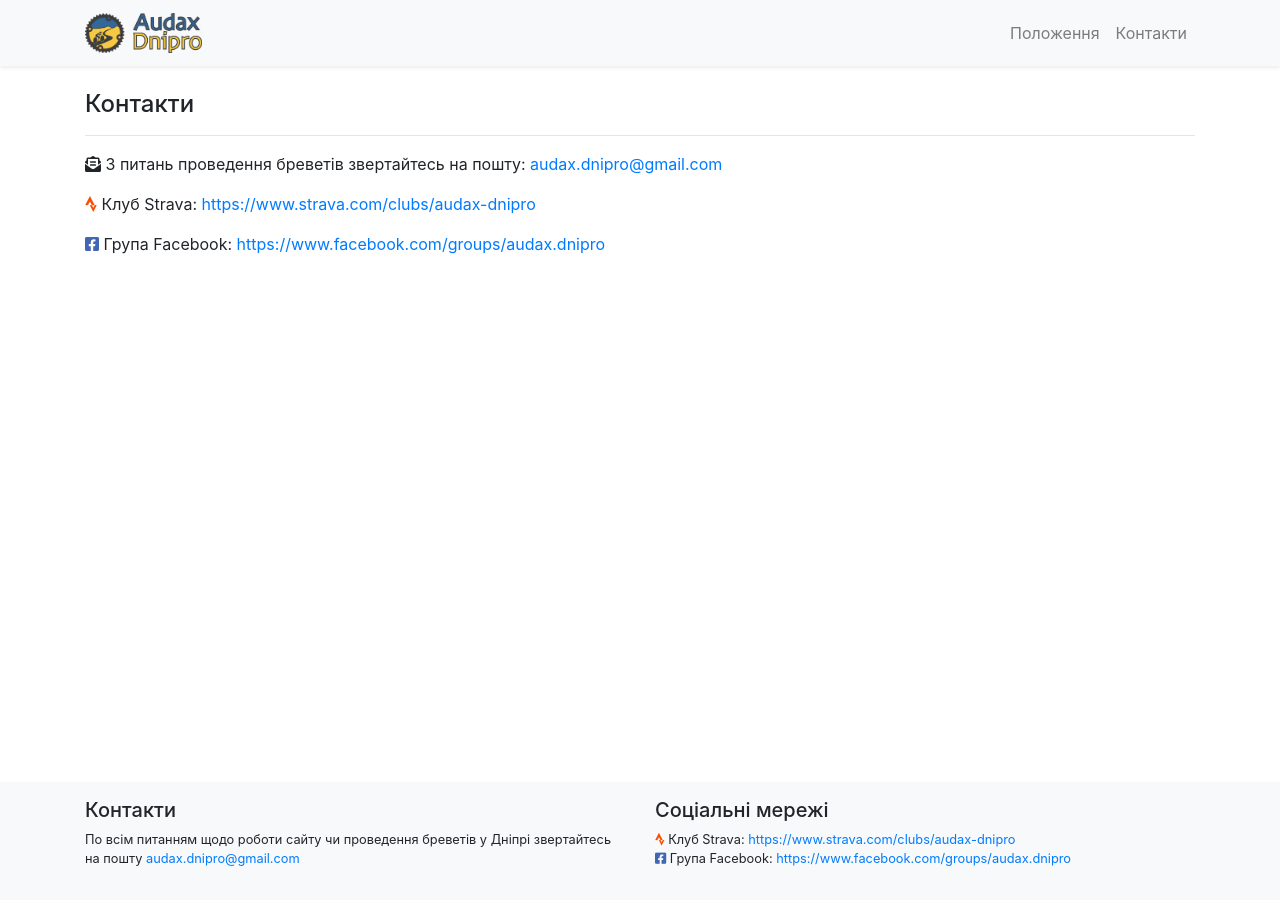
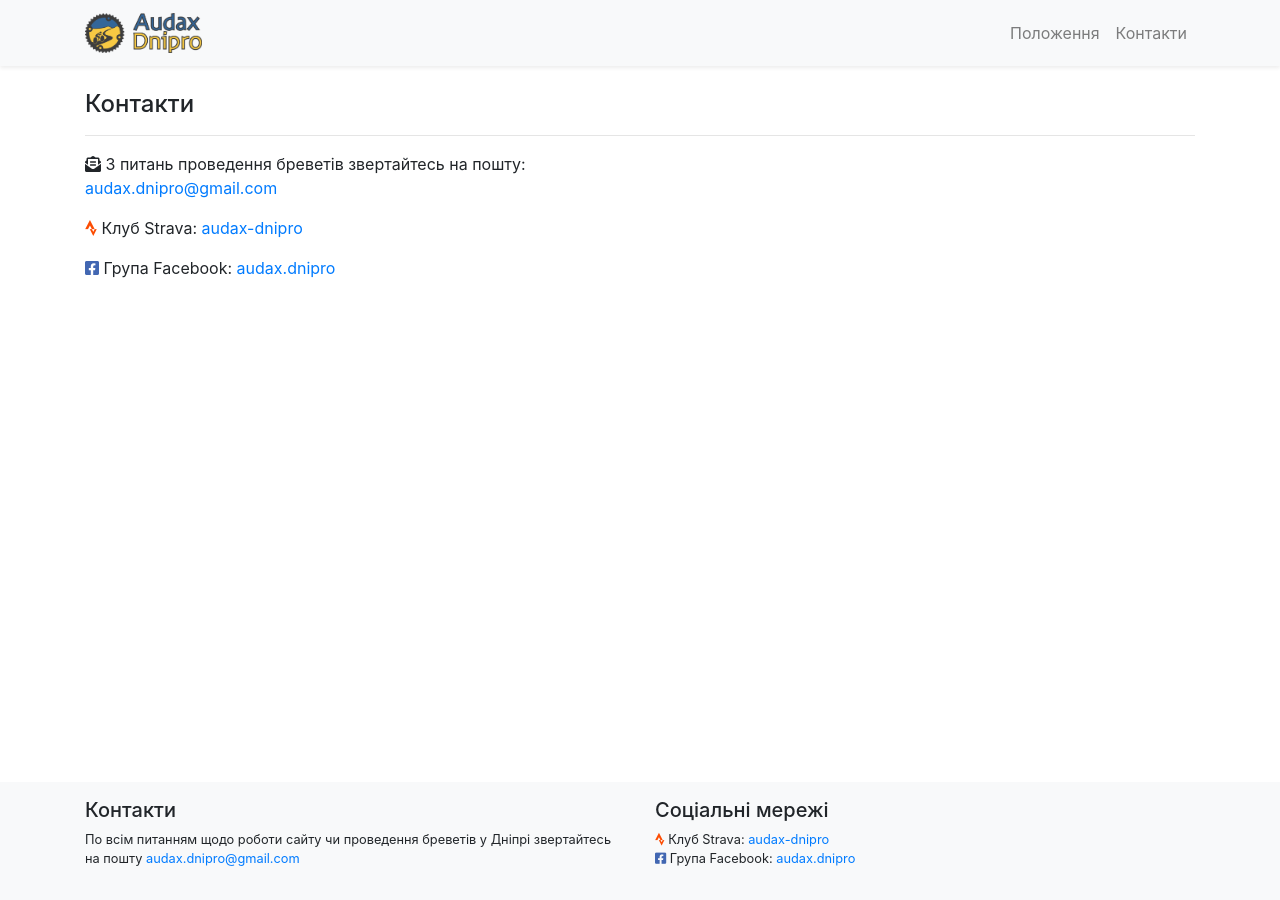
Before and after one commit to s-chizhik/audax.dp.ua, a Jekyll site: the page built from contacts.html, in a window 1280 px wide. Built offline with Jekyll 4.4.1, drawn with Linux system fonts in a browser that asks for light colours; nearby versions of some CDN libraries.

Commit message:
fix footer for mobile, add form template for contacts page

```diff
--- a/_includes/footer.html
+++ b/_includes/footer.html
@@ -2,7 +2,7 @@
     <div class="container">
         <div class="row">
 
-            <div class="col-6">
+            <div class="col-sm-12 col-md-6">
                 <h5>Контакти</h5>
                 <p class="small">
                     По всім питанням щодо роботи сайту чи проведення бреветів у Дніпрі звертайтесь на пошту
@@ -10,19 +10,19 @@
                 </p>
             </div>
 
-            <div class="col-6">
+            <div class="col-sm-12 col-md-6">
                 <h5>Соціальні мережі</h5>
                 <p class="small">
                     <i class="fab fa-strava" style="color: #fc4c02"></i>
                     Клуб Strava:
-                    <a target="_blank" href="https://www.strava.com/clubs/audax-dnipro">https://www.strava.com/clubs/audax-dnipro</a>
+                    <a target="_blank" rel="noopener noreferer" href="https://www.strava.com/clubs/audax-dnipro">audax-dnipro</a>
 
                     <br>
 
 
                     <i class="fab fa-facebook-square" style="color: #4267b2"></i>
                     Група Facebook:
-                    <a target="_blank" href="https://www.facebook.com/groups/audax.dnipro">https://www.facebook.com/groups/audax.dnipro</a>
+                    <a target="_blank" rel="noopener noreferer" href="https://www.facebook.com/groups/audax.dnipro">audax.dnipro</a>
                 </p>
             </div>
 
--- a/contacts.html
+++ b/contacts.html
@@ -3,6 +3,10 @@
 layout: post
 ---
 
+
+<div class="row">
+
+	<div class="col-sm-12 col-md-6">
 		<p>
 			<i class="fas fa-envelope-open-text"></i>
 			З питань проведення бреветiв звертайтесь на пошту:
@@ -13,11 +17,57 @@
 		<p>
 			<i class="fab fa-strava" style="color: #fc4c02"></i>
 			Клуб Strava:
-	<a href="https://www.strava.com/clubs/audax-dnipro">https://www.strava.com/clubs/audax-dnipro</a>
+			<a target="_blank" rel="noopener noreferer" href="https://www.strava.com/clubs/audax-dnipro">audax-dnipro</a>
 		</p>
 
 		<p>
 			<i class="fab fa-facebook-square" style="color: #4267b2"></i>
 			Група Facebook:
-	<a href="https://www.facebook.com/groups/audax.dnipro">https://www.facebook.com/groups/audax.dnipro</a>
+			<a target="_blank" rel="noopener noreferer" href="https://www.facebook.com/groups/audax.dnipro">audax.dnipro</a>
 		</p>
+
+	</div>
+
+<!--
+	<div class="col-sm-12 col-md-6">
+
+		<form action="" target="_self">
+
+			<div class="form-group">
+				<label for="input_subject">Тема листа</label>
+				<input type="text" class="form-control" id="input_subject" placeholder="Введіть причину вашого звернення" name="subject" required="required">
+			</div>
+
+
+			<div class="form-group">
+				<label for="input_email">Поштова скринька</label>
+				<input type="email" class="form-control" id="input_email" aria-describedby="help_email" placeholder="email@example.com" name="email" required="required">
+				<small id="help_email" class="form-text text-muted">Необхідно заповнити це поле, щоб у нас була можливість зв'язатись із вами</small>
+			</div>
+
+
+			<div class="form-group">
+				<label for="input_message">Текст звернення</label>
+				<textarea class="form-control" id="input_message" rows="3" name="message" required="required"></textarea>
+			</div>
+
+
+
+			<! -- A button of type submit - - >
+			<button type="submit" class="btn btn-primary">
+				<i class="fas fa-paper-plane"></i>
+				Відправити
+			</button>
+			<small class="form-text text-muted">
+				Всі поля обов'язкові для заповнення
+			</small>
+
+		</form>
+
+	</div>
+-->
+
+
+
+
+</div>
```
Lines whose indentation alone changed are shown as unchanged.
